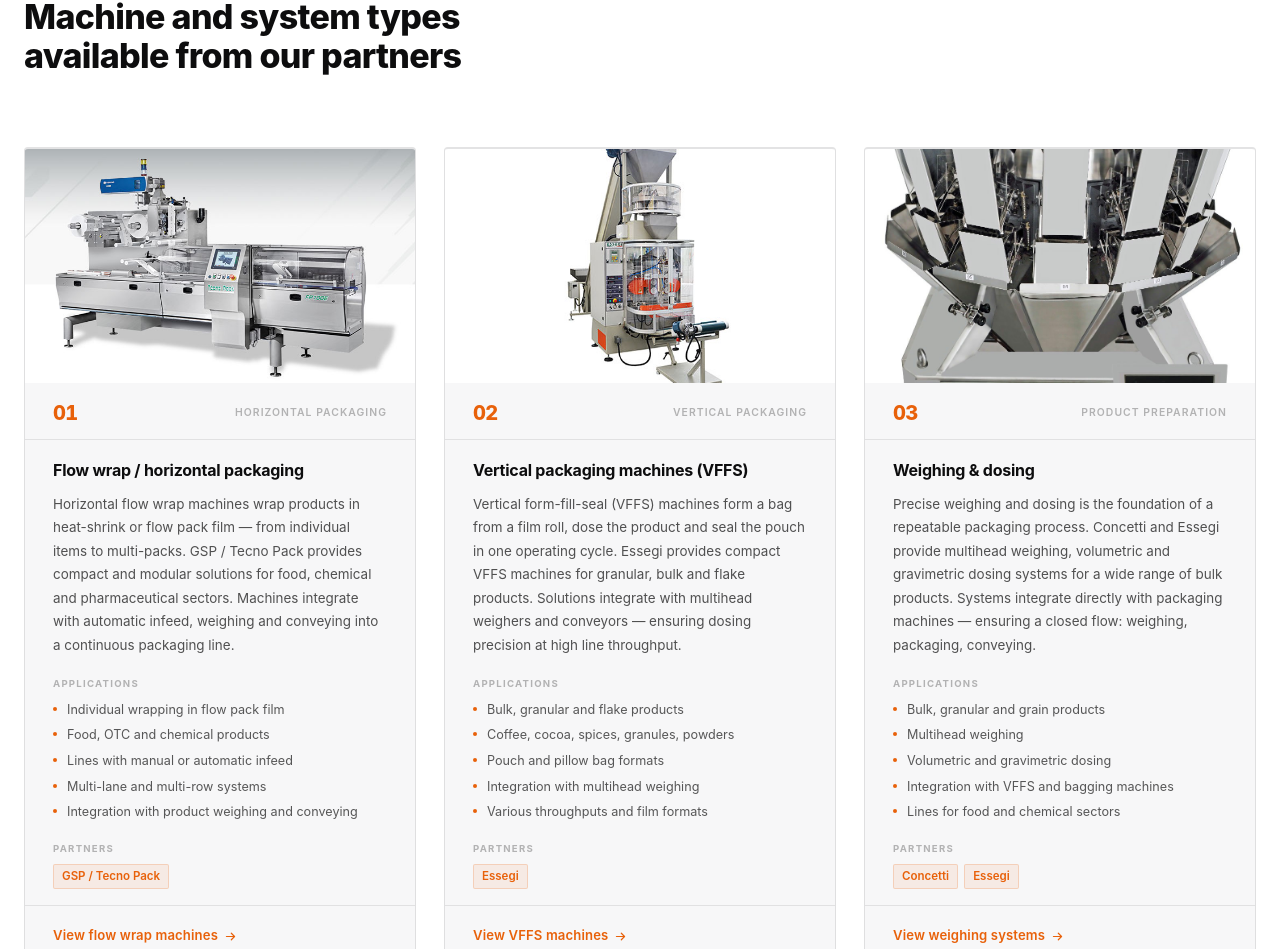
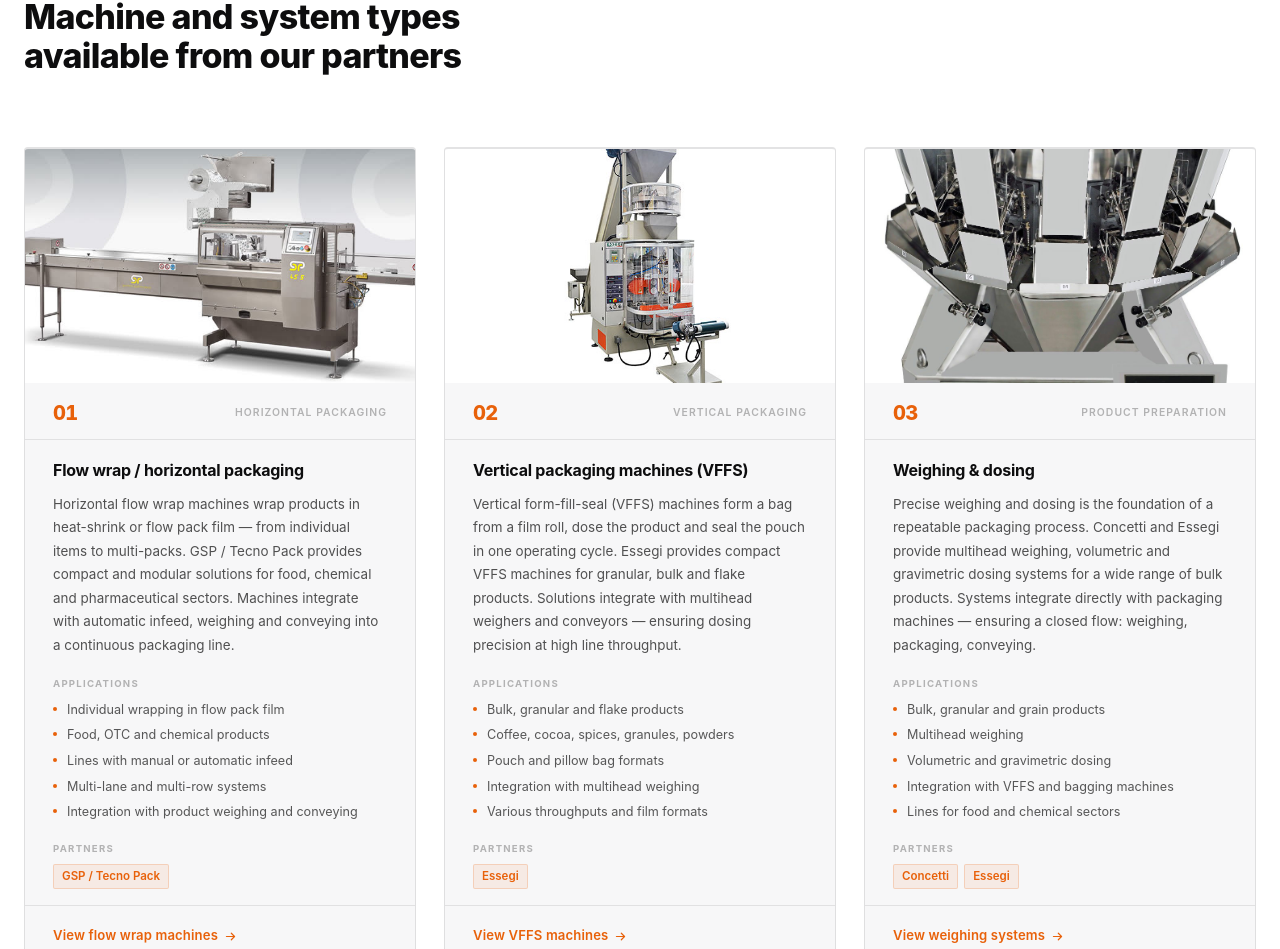
Before and after one commit to JC-MP/MadejPak, a Next.js app: page /en/maszyny/partnerzy in a window 1280 px wide. Shown: the part 828-1777 px from the top of the page. Built offline with nearby package versions, Linux system fonts and the light colour scheme.

Commit message:
Update partnerMachinesData.ts

```diff
--- a/data/partnerMachinesData.ts
+++ b/data/partnerMachinesData.ts
@@ -31,8 +31,8 @@ export const MACHINE_CATEGORIES: MachineCategory[] = [
       'Integracja z ważeniem i transportem produktu',
     ],
     partners: ['GSP / Tecno Pack'],
-    imageSrc: '/images/machines/flowpack.jpg',
-    imageAlt: 'Pozioma maszyna pakująca flow pack',
+    imageSrc: '/images/machines/flowpack-gsp45s.jpg',
+    imageAlt: 'GSP 45 S — pozioma maszyna pakująca flow pack',
     cta: { label: 'Zobacz maszyny flow pack', href: '/maszyny/poziome-maszyny-pakujace' },
   },
   {
```
